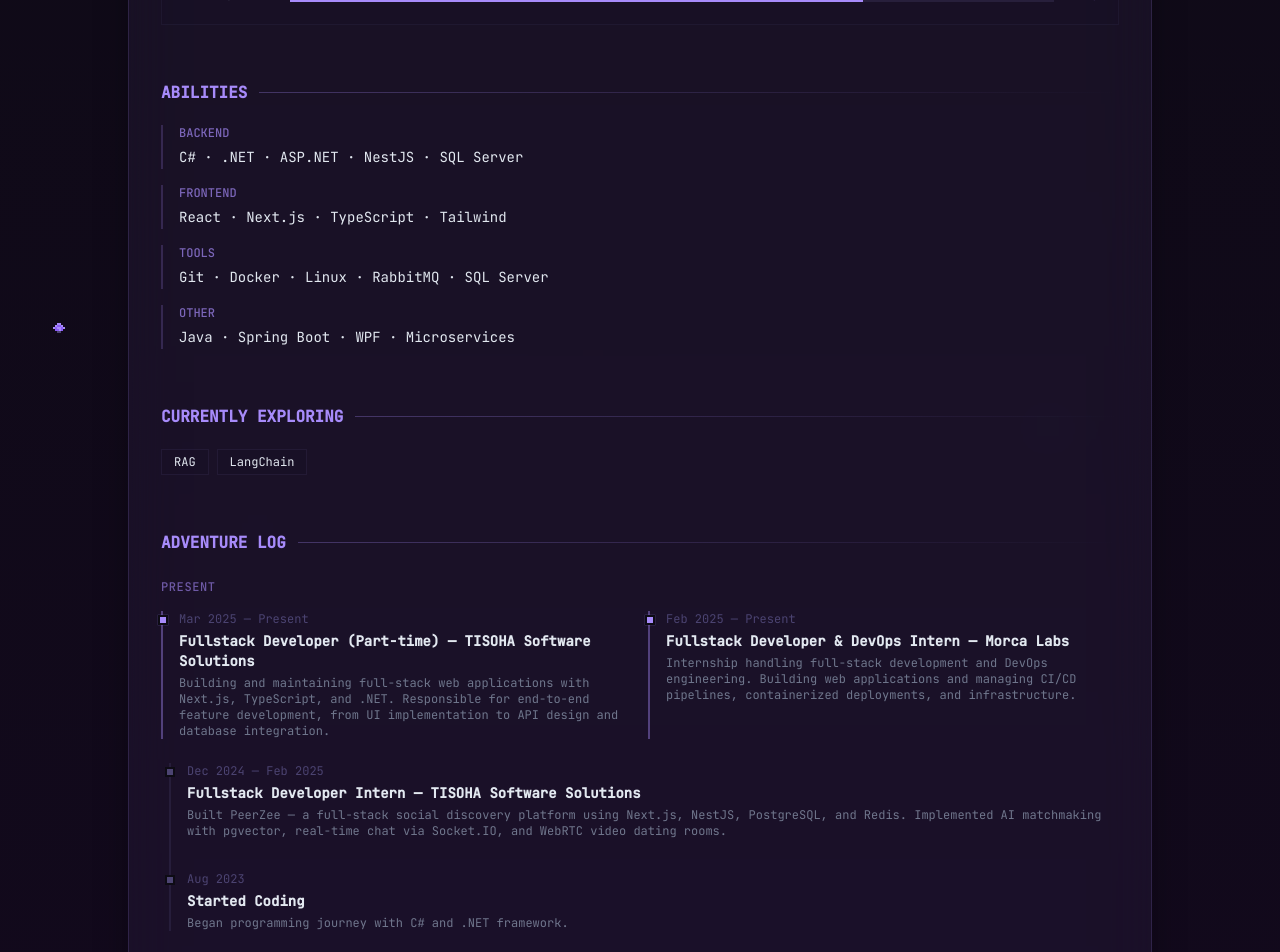
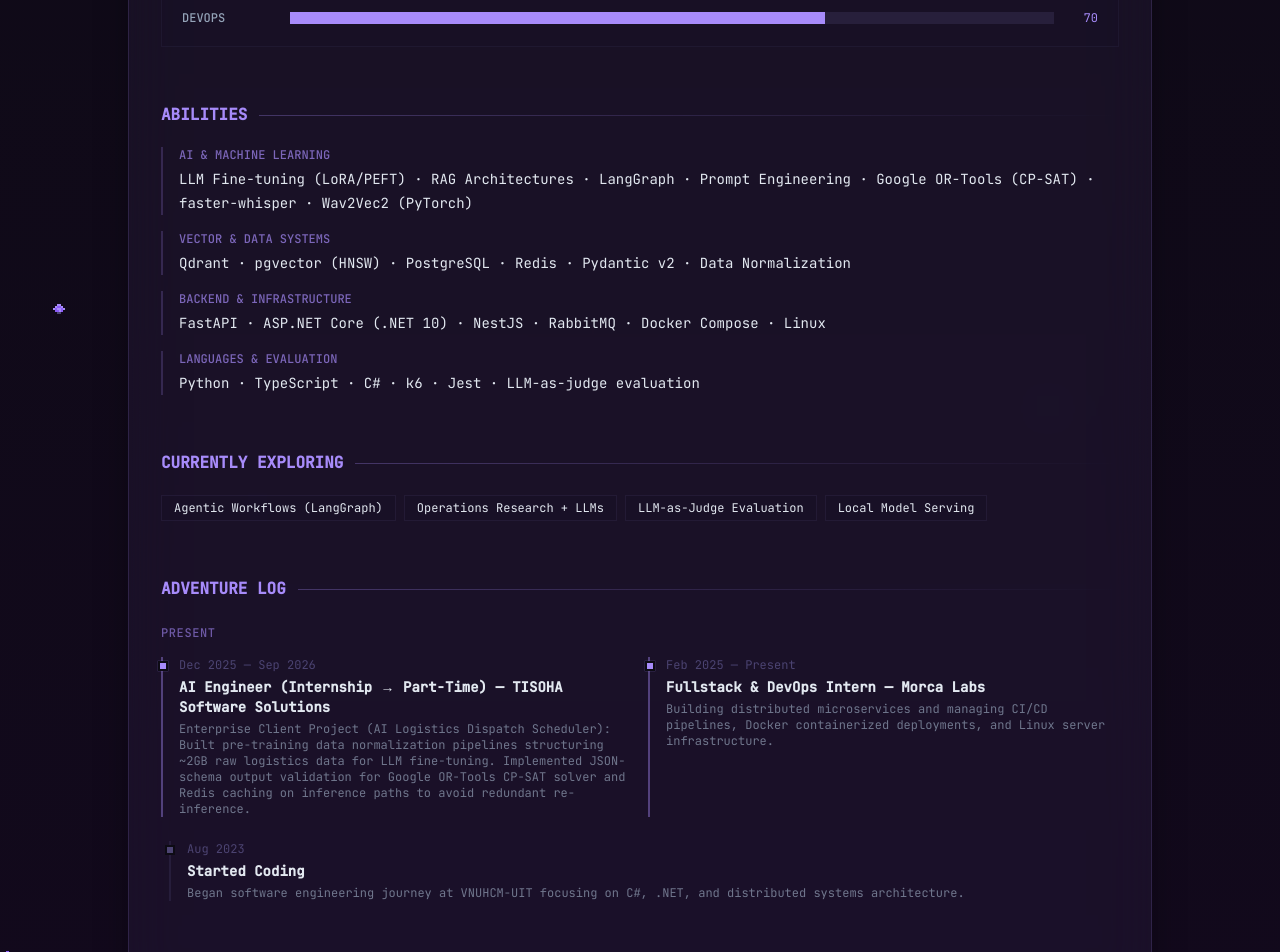
Before and after one commit to minkhoaa/porfolio, a Next.js app: page /about in a window 1280 px wide. Shown: the part 1040-1992 px from the top of the page. Built offline with nearby package versions, Linux system fonts and the light colour scheme.

Commit message:
feat: align portfolio with AI Engineer profile and empirical project benchmarks

```diff
--- a/src/app/layout.tsx
+++ b/src/app/layout.tsx
@@ -18,11 +18,11 @@ const fontMono = JetBrains_Mono({
 });
 
 export const metadata: Metadata = {
-  title: "KHOA.DEV — Fullstack Developer",
-  description: "Tu Minh Khoa — Fullstack Developer based in Ho Chi Minh City. Building scalable systems and web applications.",
+  title: "KHOA.DEV — AI Engineer",
+  description: "Tu Minh Khoa — AI Engineer & Backend Developer based in Ho Chi Minh City. Building LLM systems, RAG pipelines, and high-performance backends.",
   openGraph: {
-    title: "KHOA.DEV — Fullstack Developer",
-    description: "Tu Minh Khoa — Fullstack Developer. C#, .NET, TypeScript, React.",
+    title: "KHOA.DEV — AI Engineer",
+    description: "Tu Minh Khoa — AI Engineer & Backend Developer. Python, .NET, TypeScript, LangGraph, RAG.",
     type: "website",
   },
 };
--- a/src/data/profile.ts
+++ b/src/data/profile.ts
@@ -43,9 +43,9 @@ export interface Profile {
 
 export const profile: Profile = {
   name: "TU MINH KHOA",
-  role: "Software Engineering Student · Fullstack Developer",
-  level: 3,
-  bio: "I build full-stack systems with a backend-first mindset — microservices, clean architecture, and distributed design. I work primarily with C# and .NET on the backend, and Next.js and TypeScript on the frontend.",
+  role: "AI Engineer · Backend Developer",
+  level: 4,
+  bio: "Final-year Software Engineering student (UIT, expected May 2027). I build LLM systems end-to-end: RAG evaluation pipelines with independent LLM judges, LoRA adapters and Wav2Vec2 inference on CPU, agentic pipelines with LangGraph, and constraint optimization with Google OR-Tools.",
   location: "Ho Chi Minh City, Viet Nam",
   available: true,
   socials: [
@@ -55,30 +55,44 @@ export const profile: Profile = {
     { platform: "facebook", url: "https://facebook.com/min.khoaaa", label: "facebook.com/min.khoaaa" },
   ],
   experience: [
-    { dateRange: "Mar 2025 — Present", title: "Fullstack Developer (Part-time) — TISOHA Software Solutions", description: "Building and maintaining full-stack web applications with Next.js, TypeScript, and .NET. Responsible for end-to-end feature development, from UI implementation to API design and database integration.", current: true },
-    { dateRange: "Feb 2025 — Present", title: "Fullstack Developer & DevOps Intern — Morca Labs", description: "Internship handling full-stack development and DevOps engineering. Building web applications and managing CI/CD pipelines, containerized deployments, and infrastructure.", current: true },
-    { dateRange: "Dec 2024 — Feb 2025", title: "Fullstack Developer Intern — TISOHA Software Solutions", description: "Built PeerZee — a full-stack social discovery platform using Next.js, NestJS, PostgreSQL, and Redis. Implemented AI matchmaking with pgvector, real-time chat via Socket.IO, and WebRTC video dating rooms.", current: false },
-    { dateRange: "Aug 2023", title: "Started Coding", description: "Began programming journey with C# and .NET framework.", current: false },
+    {
+      dateRange: "Dec 2025 — Sep 2026",
+      title: "AI Engineer (Internship → Part-Time) — TISOHA Software Solutions",
+      description: "Enterprise Client Project (AI Logistics Dispatch Scheduler): Built pre-training data normalization pipelines structuring ~2GB raw logistics data for LLM fine-tuning. Implemented JSON-schema output validation for Google OR-Tools CP-SAT solver and Redis caching on inference paths to avoid redundant re-inference.",
+      current: true,
+    },
+    {
+      dateRange: "Feb 2025 — Present",
+      title: "Fullstack & DevOps Intern — Morca Labs",
+      description: "Building distributed microservices and managing CI/CD pipelines, Docker containerized deployments, and Linux server infrastructure.",
+      current: true,
+    },
+    {
+      dateRange: "Aug 2023",
+      title: "Started Coding",
+      description: "Began software engineering journey at VNUHCM-UIT focusing on C#, .NET, and distributed systems architecture.",
+      current: false,
+    },
   ],
   education: [
     {
-      dateRange: "Aug 2023 — Present",
+      dateRange: "Aug 2023 — Expected May 2027",
       institution: "VNUHCM - University of Information Technology",
       degree: "Bachelor of Software Engineering",
       gpa: "3.5 / 4.0",
     },
   ],
   skills: [
-    { category: "BACKEND", items: ["C#", ".NET", "ASP.NET", "NestJS", "SQL Server"] },
-    { category: "FRONTEND", items: ["React", "Next.js", "TypeScript", "Tailwind"] },
-    { category: "TOOLS", items: ["Git", "Docker", "Linux", "RabbitMQ", "SQL Server"] },
-    { category: "OTHER", items: ["Java", "Spring Boot", "WPF", "Microservices"] },
+    { category: "AI & MACHINE LEARNING", items: ["LLM Fine-tuning (LoRA/PEFT)", "RAG Architectures", "LangGraph", "Prompt Engineering", "Google OR-Tools (CP-SAT)", "faster-whisper", "Wav2Vec2 (PyTorch)"] },
+    { category: "VECTOR & DATA SYSTEMS", items: ["Qdrant", "pgvector (HNSW)", "PostgreSQL", "Redis", "Pydantic v2", "Data Normalization"] },
+    { category: "BACKEND & INFRASTRUCTURE", items: ["FastAPI", "ASP.NET Core (.NET 10)", "NestJS", "RabbitMQ", "Docker Compose", "Linux"] },
+    { category: "LANGUAGES & EVALUATION", items: ["Python", "TypeScript", "C#", "k6", "Jest", "LLM-as-judge evaluation"] },
   ],
   stats: [
+    { name: "AI SYSTEMS", value: 92 },
     { name: "BACKEND", value: 90 },
-    { name: "FRONTEND", value: 55 },
-    { name: "DEVOPS", value: 65 },
-    { name: "DATABASE", value: 75 },
+    { name: "VECTOR DB", value: 85 },
+    { name: "DEVOPS", value: 70 },
   ],
-  currentlyExploring: ["RAG", "LangChain"],
+  currentlyExploring: ["Agentic Workflows (LangGraph)", "Operations Research + LLMs", "LLM-as-Judge Evaluation", "Local Model Serving"],
 };
--- a/src/data/projects.ts
+++ b/src/data/projects.ts
@@ -20,13 +20,13 @@ export interface Project {
 export const projects: Project[] = [
   {
     slug: "langfens-microservice",
-    name: "Langfens — IELTS Preparation Platform",
+    name: "Langfens — AI IELTS Platform",
     shortName: "LANGFENS",
-    description: "IELTS prep platform with AI grading and 12+ microservices",
-    overview: "A comprehensive IELTS preparation platform with instant AI evaluation for Writing and Speaking. Built as 12+ microservices with .NET 8/9, featuring a YARP API Gateway, event-driven architecture via RabbitMQ, and full-text dictionary search with Elasticsearch. Includes a GPT-4o powered grading engine that scores writing in under 30 seconds, a Whisper-based speech-to-text pipeline for speaking evaluation, a spaced repetition vocabulary system (SM2 algorithm), and gamification with XP, streaks, and leaderboards. The platform also runs a local LLM chatbot (Qwen 2.5 via Ollama) for 24/7 student support.",
-    tech: [".NET 8/9", "C#", "PostgreSQL", "Redis", "RabbitMQ", "Elasticsearch", "Docker", "OpenAI GPT-4o", "Whisper"],
+    description: "AI IELTS platform with criterion-scoped RAG scoring and local speech AI",
+    overview: "A microservice-based AI IELTS preparation platform (.NET 10 + Python FastAPI) built by a two-person team. Engineered a dynamic band-scoped RAG evaluation pipeline (pilot n=5) using an independent LLM judge and counterbalanced methodology, successfully identifying exemplar vocabulary leakage and reducing grading MAE from 1.20 to 0.90 against human examiners. Diagnosed critical JSON output failures in reasoning models, stabilizing latency (250s to 33.4s) by migrating grading to Qwen3.8-27b. Deployed local Qwen2.5-1.5B LoRA adapters (r=16, alpha=32, HuggingFace PEFT) and custom PyTorch Wav2Vec2 acoustic scoring on CPU. Benchmarked faster-whisper STT on real 96s speech audio: 2.76s warm inference (RTF 0.03x, 34x faster than real-time) vs 51s cold start (dominated by ~48s model load), shaping a production model-caching strategy. Sustains 3,027 req/s at 5.63ms p95 on dictionary lookups under 100 concurrent VUs.",
+    tech: [".NET 10", "FastAPI", "Python", "Qdrant", "Qwen2.5 LoRA", "faster-whisper", "Wav2Vec2", "PostgreSQL", "RabbitMQ", "Redis", "Docker"],
     language: "csharp",
-    role: "Full-stack Developer",
+    role: "AI & Backend Engineer (Team of 2)",
     github: "https://github.com/minkhoaa/Project_Langfens_Microservice",
     featured: true,
     order: 1,
@@ -34,17 +34,17 @@ export const projects: Project[] = [
   },
   {
     slug: "peerzee",
-    name: "PeerZee — Social Discovery Platform",
+    name: "Peerzee — AI Social Discovery",
     shortName: "PEERZEE",
-    description: "Social discovery platform with AI matchmaking and real-time chat",
-    overview: "A full-stack social discovery platform combining AI-powered matchmaking, real-time messaging, video dating, and community features. The backend (NestJS 11) uses vector similarity search via pgvector and Google Gemini embeddings to rank user compatibility, while Socket.IO powers real-time chat with typing indicators, read receipts, and voice message transcription via a Whisper.cpp sidecar with CUDA GPU support. Features include a Tinder-style swipe deck with Redis-backed match state, WebRTC video dating rooms with AI-generated conversation topics and live translation, a Wingman AI agent that suggests ice-breakers and reviews bios, a community feed with threaded comments, Spotify music taste sync, and a full gamification engine with quests and achievements.",
-    tech: ["Next.js 16", "NestJS 11", "TypeScript", "PostgreSQL", "pgvector", "Redis", "Socket.IO", "WebRTC", "Google Gemini", "Whisper.cpp", "Docker", "Nginx"],
+    description: "AI matchmaking platform with 3-node LangGraph pipeline and pgvector HNSW indexing",
+    overview: "A full-stack AI social discovery platform featuring an agentic matchmaking engine. Powered by a 3-node LangGraph pipeline (parse intent -> pgvector retrieval -> LLM curation) optimized to $0.12 per 1,000 matches in LLM unit economics. Optimized PostgreSQL pgvector retrieval by replacing sequential scans with HNSW indexing, reducing KNN latency from 1.78ms to 0.667ms (2.7x speedup) and cutting buffer I/O by 70%. Implemented an in-memory mutex-guarded queue eliminating double-match race conditions in high-concurrency matchmaking (240 QPS Cosine ranking over 500 queued users), and a separate ReAct tool-calling agent (Wingman) for proactive user engagement. Verified system resilience with 37 Jest chaos and integration tests (100% pass), confirming graceful fallback when the Gemini API encounters 503 overload.",
+    tech: ["NestJS 11", "TypeScript", "LangGraph", "pgvector (HNSW)", "Google Gemini", "Whisper.cpp", "Redis", "WebRTC", "Docker", "Jest"],
     language: "typescript",
-    role: "Full-stack Developer",
+    role: "AI & Backend Engineer (Solo Project)",
     github: "https://github.com/minkhoaa/peerzee-fullstack",
     featured: true,
     order: 2,
-    difficulty: 4,
+    difficulty: 5,
   },
   {
     slug: "clinic-api",
```
